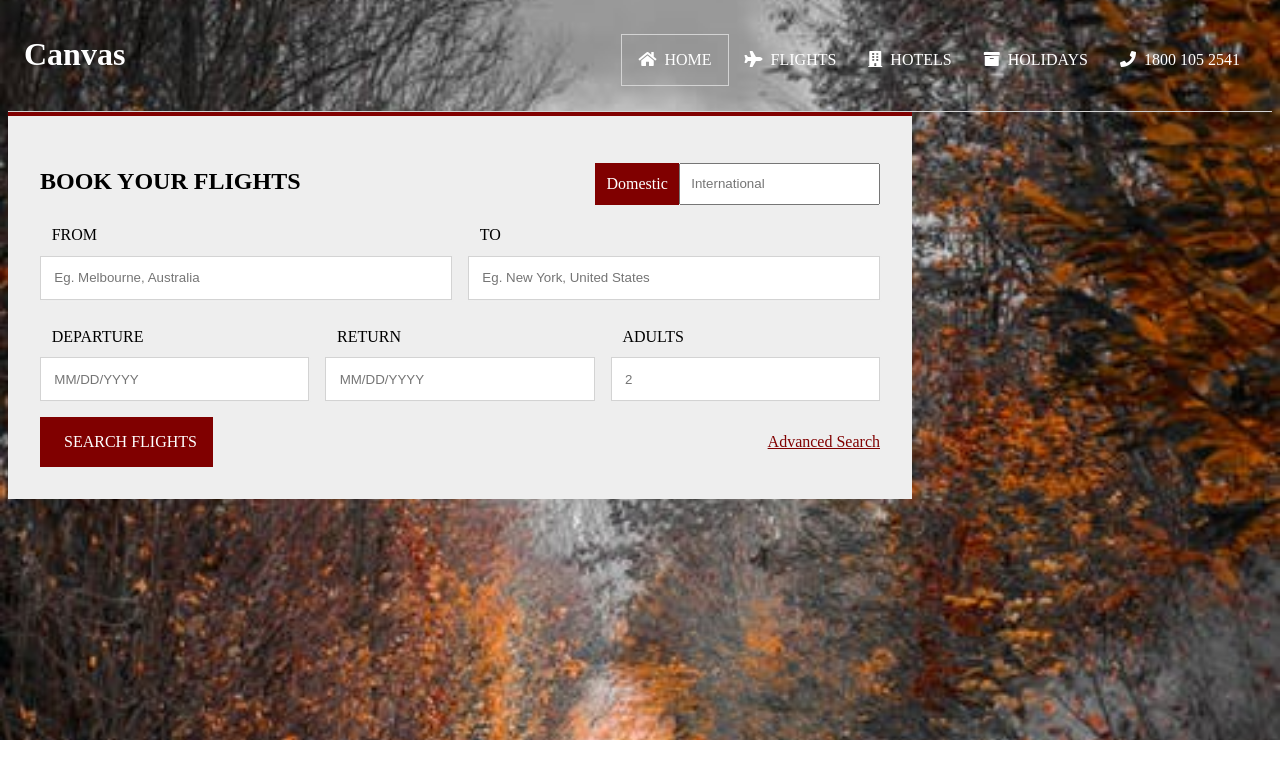
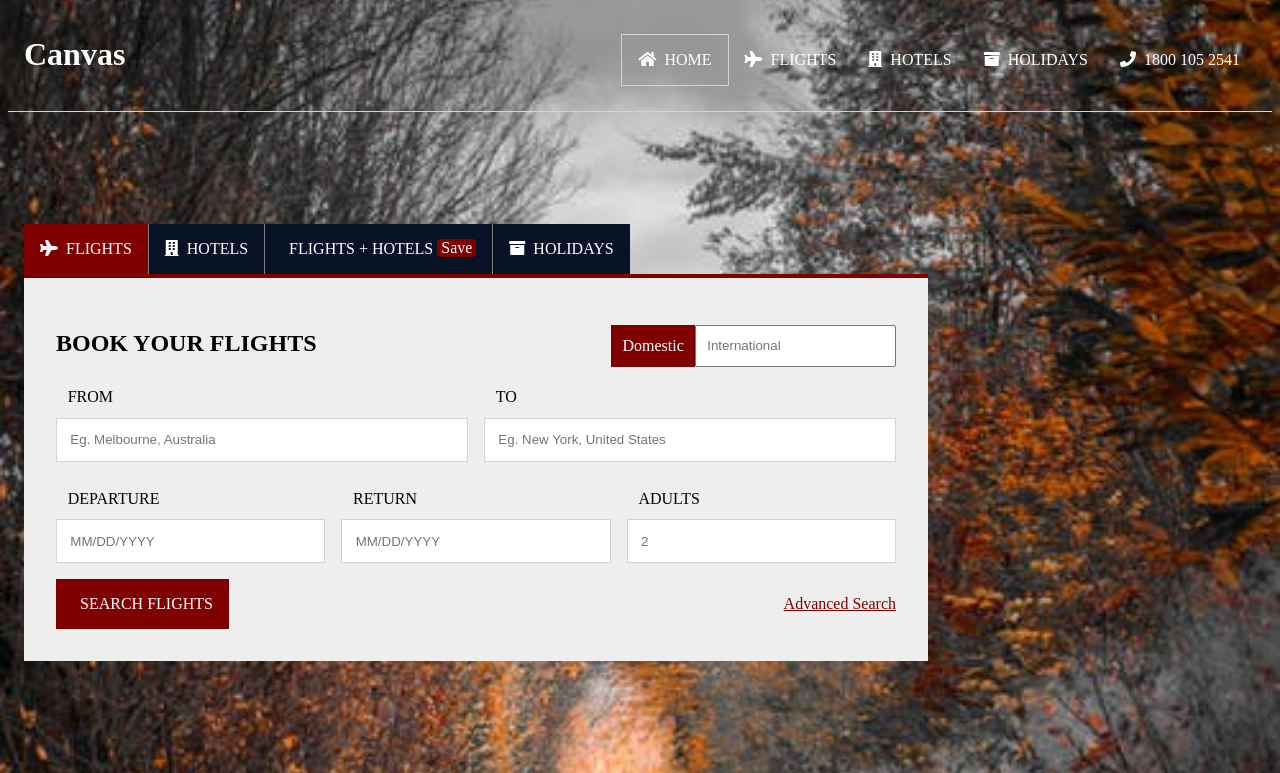
Before and after one commit to T-Nkuna/Booking-Layout, a plain HTML site: page index.html in a window 1280 px wide. Shown: the part 60-833 px from the top of the page. Before the commit the page ends 800 px from the top, so only its background shows below. Drawn offline with Linux system fonts and the light colour scheme.

Commit message:
Added top form buttons

```diff
--- a/css/global.css
+++ b/css/global.css
@@ -87,3 +87,25 @@ body
 .input-field-alt input,label{
     padding:0.733em;
 }
+
+.form-container
+{
+    display:flex;
+    flex-direction: column;
+    margin: 6em 0;
+    padding:1em;
+}
+
+.form-buttons-container
+{
+    display:flex;
+}
+
+.save-btn{
+    color:white;
+    background-color:maroon;
+    padding: 0.025em 0.25em;
+    border-radius:0.25em;
+    cursor: pointer;
+    margin-left:0.25em;
+}
--- a/index.html
+++ b/index.html
@@ -11,6 +11,6 @@
     <title>Absa Assessment</title>
 </head>
 <body>
-    <div id="app-container"><div>
+    <div id="app-container" style="max-width: 1450px;margin:auto;"><div>
 </body>
 </html>
--- a/js/components/iconButton.js
+++ b/js/components/iconButton.js
@@ -8,10 +8,12 @@ export class IconButton
 
     createElement(){
         let iconContainer = document.createElement("a");
+        iconContainer.setAttribute("name",this.text);
         iconContainer.className = "icon-button";
         iconContainer.style.color = this.cssOptions.color;
         iconContainer.style.backgroundColor = this.cssOptions.backgroundColor;
         iconContainer.style.border = this.cssOptions.border;
+        iconContainer.style.borderLeft = this.cssOptions.borderLeft;
         let icon = document.createElement("i");
         icon.className = this.iconClass;
         let textContainer = document.createElement("span");
--- a/js/index.js
+++ b/js/index.js
@@ -61,4 +61,34 @@ appContainer.append(secondaryTopPanelEle);
 //creating form
 let siteForm = new SiteForm();
 let siteFormElement = siteForm.createSiteForm();
-appContainer.appendChild(siteFormElement);
+let formContainer = document.createElement("div");
+let formButtonsContainer = document.createElement("div");
+formButtonsContainer.classList.add("form-buttons-container");
+formContainer.classList.add("form-container");
+
+let formButtons = [
+    {text:"FLIGHTS",iconClass:"fas fa-plane"},
+    {text:"HOTELS",iconClass:"fas fa-building"},
+    {text:"FLIGHTS + HOTELS",iconClass:""},
+    {text:"HOLIDAYS",iconClass:"fas fa-archive"},
+].map((btnSchemaItem,index)=>{
+    let cssOptions = {backgroundColor:"rgb(8, 20, 38)",color:"white",border:"none"};
+    if(btnSchemaItem.text=="FLIGHTS"){
+        cssOptions = Object.assign({},cssOptions,{backgroundColor:"maroon"});
+    }
+    else
+    {
+        cssOptions = Object.assign({},cssOptions,{border:"none",borderLeft:"1px solid gray"});
+    }
+    return (new IconButton(btnSchemaItem.text,btnSchemaItem.iconClass,cssOptions)).createElement();
+});
+
+formButtons.forEach(btn=>formButtonsContainer.appendChild(btn));
+formContainer.appendChild(formButtonsContainer);
+formContainer.appendChild(siteFormElement);
+appContainer.appendChild(formContainer);
+
+let saveBtn = document.createElement("a");
+saveBtn.innerHTML = "Save"
+saveBtn.classList.add("save-btn")
+formButtonsContainer.querySelector("[name='FLIGHTS + HOTELS']").childNodes[1].after(saveBtn)
```
